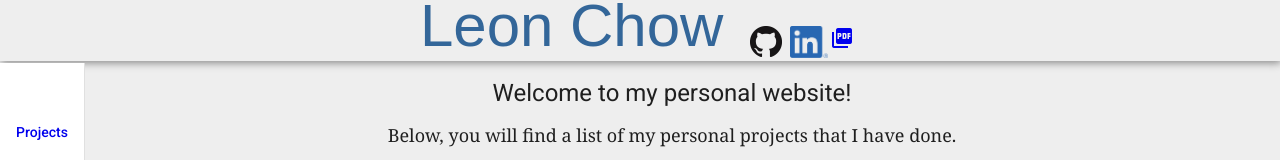
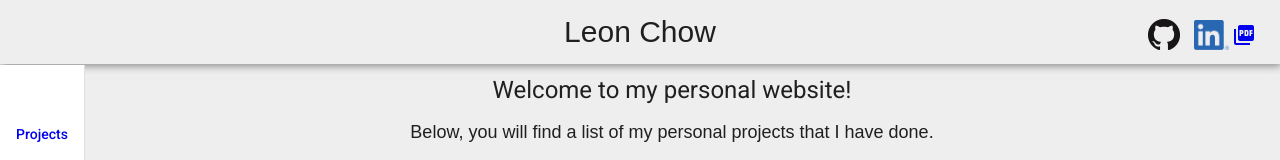
Before and after one commit to leon-chow/leon-chow.github.io, an Angular app: page / in a window 1280 px wide. Shown: the top 160 px of the page. Built offline with nearby package versions, Linux system fonts and the light colour scheme.

Commit message:
Update README, standardize fonts, fix header,

```diff
--- a/src/app/app.component.css
+++ b/src/app/app.component.css
@@ -1,23 +1,23 @@
 /* App-wide Styles */
 h1 {
   color: #369;
-  font-family: Arial, Helvetica, sans-serif;
+  font-family: Arial;
   font-size: 60px;
   font-size: bold;
 }
 
 h2, h3 {
   color: #444;
-  font-family: Arial, Helvetica, sans-serif;
+  font-family: Arial;
   font-weight: lighter;
 }
 
 body, input[type="text"], button {
   color: #333;
-  font-family: Cambria, Georgia;
+  font-family: Arial;
 }
 
 /* everywhere else */
 * {
-  font-family: Arial, Helvetica, sans-serif;
+  font-family: Arial;
 }
--- a/src/app/header/header.component.css
+++ b/src/app/header/header.component.css
@@ -1,6 +1,5 @@
 .header {
-  padding-top: 10px;
-  top: 0px;
+  margin-bottom: 10px;
   background-color: #eee;
   box-shadow: 1px 2px 8px #888888;
   text-align: center;
@@ -27,25 +26,27 @@
 
 .span {
   margin: auto;
-  text-align: right;
 }
 
 h1 {
-  color: #369;
-  font-family: Arial, Helvetica, sans-serif;
-  font-size: 60px;
+  font-family: Arial;
+  font-size: 30px;
   font-size: bold;
 }
 
 .title {
+  margin: auto;
   text-align: center;
+  margin-left: 120px;
+  width: 100%;
 }
 
 .icons {
-  height: 50px;
+  height: 100%;
+  text-align: right;
 }
 
 .icon {
-  margin: 0px 10px 0px 10px;
-  height: 32px;
+  margin: 10px 10px 10px 10px;
+  height: 30px;
 }
--- a/src/app/header/header.component.html
+++ b/src/app/header/header.component.html
@@ -1,33 +1,6 @@
-<div class="header">
-  <title> Leon Chow </title>
-  <span class="title">
-    <h1>
-      Leon Chow
-      <span class="icons">
-        <a href="https://github.com/leon-chow" target="_blank">
-          <button mat-icon-button>
-            <img class="icon" src="../../assets/icons/GitHub-Mark-32px.png">
-          </button>
-        </a>
-        <a href="https://www.linkedin.com/in/leon-chow/" target="_blank">
-          <button mat-icon-button>
-            <img class="icon" src="../../assets/icons/LI-In-Bug.png">
-          </button>
-        </a>
-        <a href="../../assets/files/Leon_Chow_Resume.pdf" target="_blank">
-          <button mat-icon-button>
-            <mat-icon class="icon"> picture_as_pdf-24px </mat-icon>
-          </button>
-        </a>
-      </span>
-    </h1>
-  </span>
-</div>
-<mat-toolbar *ngIf="isSticky" class="float-header"
-[ngClass]="{'mat-elevation-z5' : true, 'sticky' : isSticky}"
-[@enterAnimation]>
+<mat-toolbar class="header">
   <mat-toolbar-row>
-    <span class="span">
+    <span class="title">
       <h1>
         Leon Chow
       </h1>
@@ -45,9 +18,37 @@
       </a>
       <a href="../../assets/files/Leon_Chow_Resume.pdf" target="_blank">
         <button mat-icon-button>
-          <mat-icon> picture_as_pdf-24px </mat-icon>
+          <mat-icon> picture_as_pdf </mat-icon>
         </button>
       </a>
     </span>
   </mat-toolbar-row>
 </mat-toolbar>
+<mat-toolbar *ngIf="isSticky" class="float-header"
+[ngClass]="{'mat-elevation-z5' : true, 'sticky' : isSticky}"
+[@enterAnimation]>
+  <mat-toolbar-row>
+    <span class="title">
+      <h1>
+        Leon Chow
+      </h1>
+    </span>
+    <span>
+      <a href="https://github.com/leon-chow" target="_blank">
+        <button mat-icon-button>
+          <img src="../../assets/icons/GitHub-Mark-32px.png">
+        </button>
+      </a>
+      <a href="https://www.linkedin.com/in/leon-chow/" target="_blank">
+        <button mat-icon-button>
+          <img class="icon" src="../../assets/icons/LI-In-Bug.png">
+        </button>
+      </a>
+      <a href="../../assets/files/Leon_Chow_Resume.pdf" target="_blank">
+        <button mat-icon-button>
+          <mat-icon> picture_as_pdf </mat-icon>
+        </button>
+      </a>
+    </span>
+  </mat-toolbar-row>
+</mat-toolbar>
--- a/src/app/main/main.component.css
+++ b/src/app/main/main.component.css
@@ -11,5 +11,5 @@
 
 .mat-drawer {
   position: fixed;
-  margin-top: 63px;
+  margin-top: 65px;
 }
--- a/src/styles.css
+++ b/src/styles.css
@@ -8,7 +8,7 @@ html, body {
 body {
   background-color: #eee;
   margin: 0;
-  font-family: Roboto, "Helvetica Neue", sans-serif;
+  font-family: Arial;
 }
 
 p {
```
Also changed, not shown: 1 other file (tests, documents, lock files or other folders).
